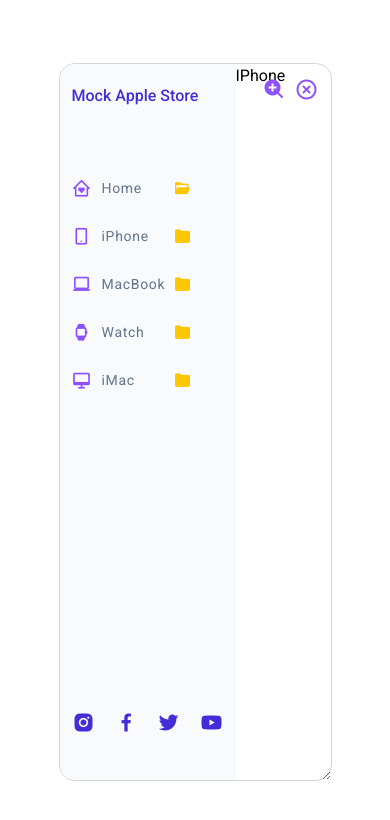
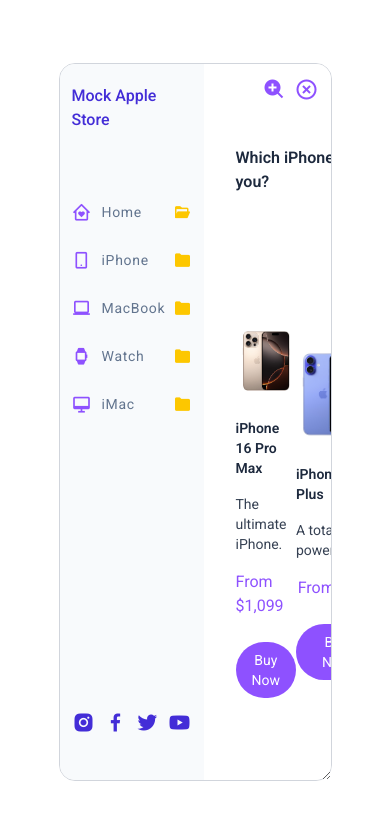
Before and after one commit to GarimaK1/AppleStoreUIViteReact19, a React (Vite) app: page / in a window 390 px wide. Shown: the top 820 px of the page. Built offline with nearby package versions, Linux system fonts and the light colour scheme.

Commit message:
completed page for IPhone

```diff
--- a/src/components/IPhone.jsx
+++ b/src/components/IPhone.jsx
@@ -1,9 +1,35 @@
-import React from 'react'
+import React from 'react';
+import { iphoneModels } from '../data/index';
 
 const IPhone = () => {
   return (
-    <div>IPhone</div>
+    <div className='w-full h-full flex flex-col items-center justify-around bg-white p-8'>
+        <h3 className='2xl:text-4xl xl:text-3xl md:text-2xl font-semibold text-slate-800 mb-8'>
+            Which iPhone is right for you?
+        </h3>
+        <div className='flex justify-between w-full'>
+            {
+                iphoneModels.map((phone, index) => (
+                    <div key={phone.name} className='flex flex-col items-center justify-center gap-y-2'>
+                        <img src={phone.img} alt={phone.name} draggable='false' className='2xl:w-72 lg:w-64 sm:w-48 md:h-64 sm:h-48 object-contain'/>
+                        <a href='#' className='2xl:text-2xl xl:text-xl lg:text-base text-sm font-semibold text-slate-800 mt-4'>
+                            {phone.name}
+                        </a>
+                        <p className='2xl:text-lg xl:text-base lg:text-sm text-sm text-gray-700 mt-2'>
+                            {phone.description}
+                        </p>
+                        <p className='2xl:text-base xl:text-sm lg:text-sm text-violet-500 mt-2'>
+                            {phone.price}
+                        </p>
+                        <button type='button' className='text-sm mt-4 px-4 py-2 bg-violet-500 text-white rounded-full'>
+                            Buy Now
+                        </button>
+                    </div>
+                ))
+            }
+        </div>
+    </div>
   )
 }
 
-export default IPhone
+export default IPhone;
```
